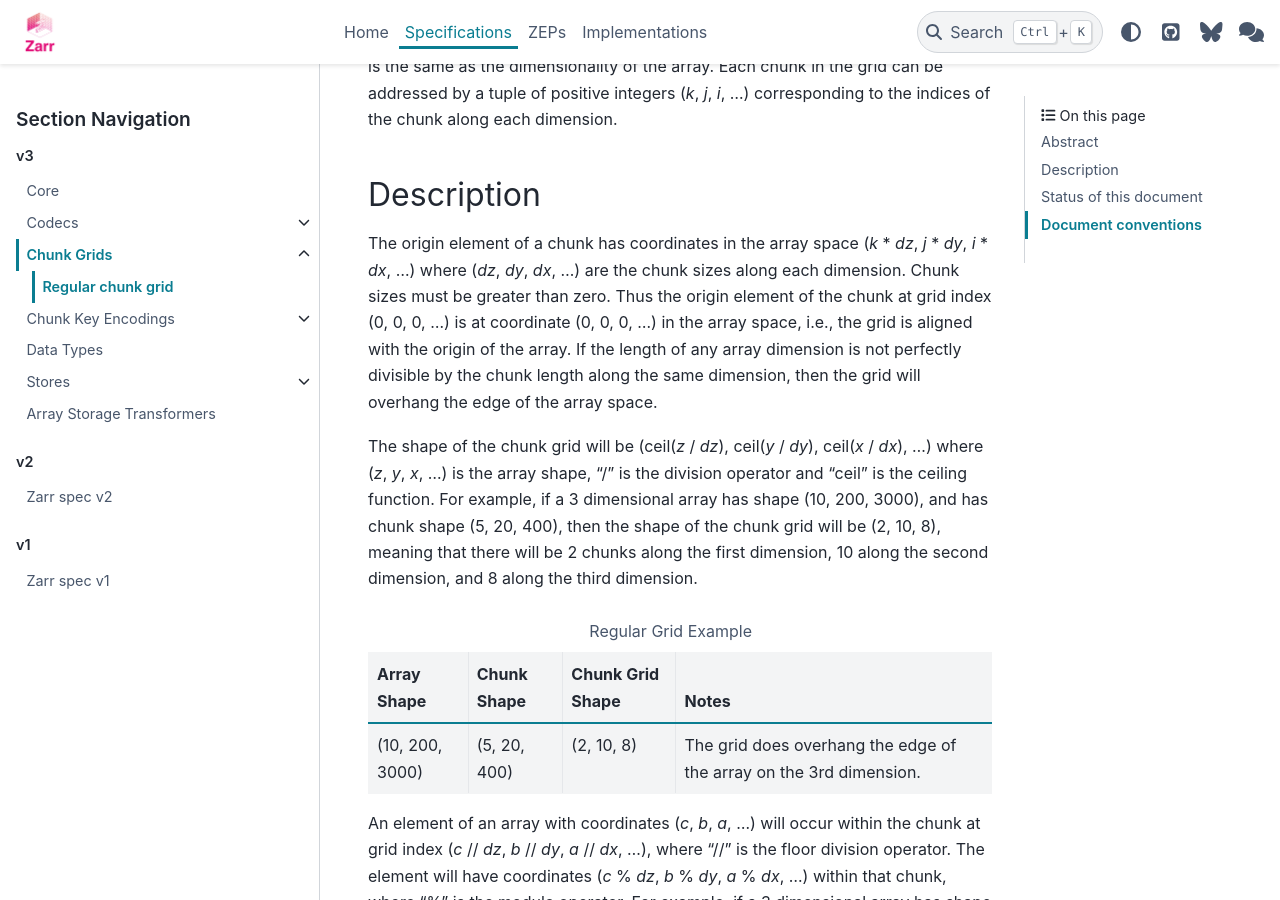
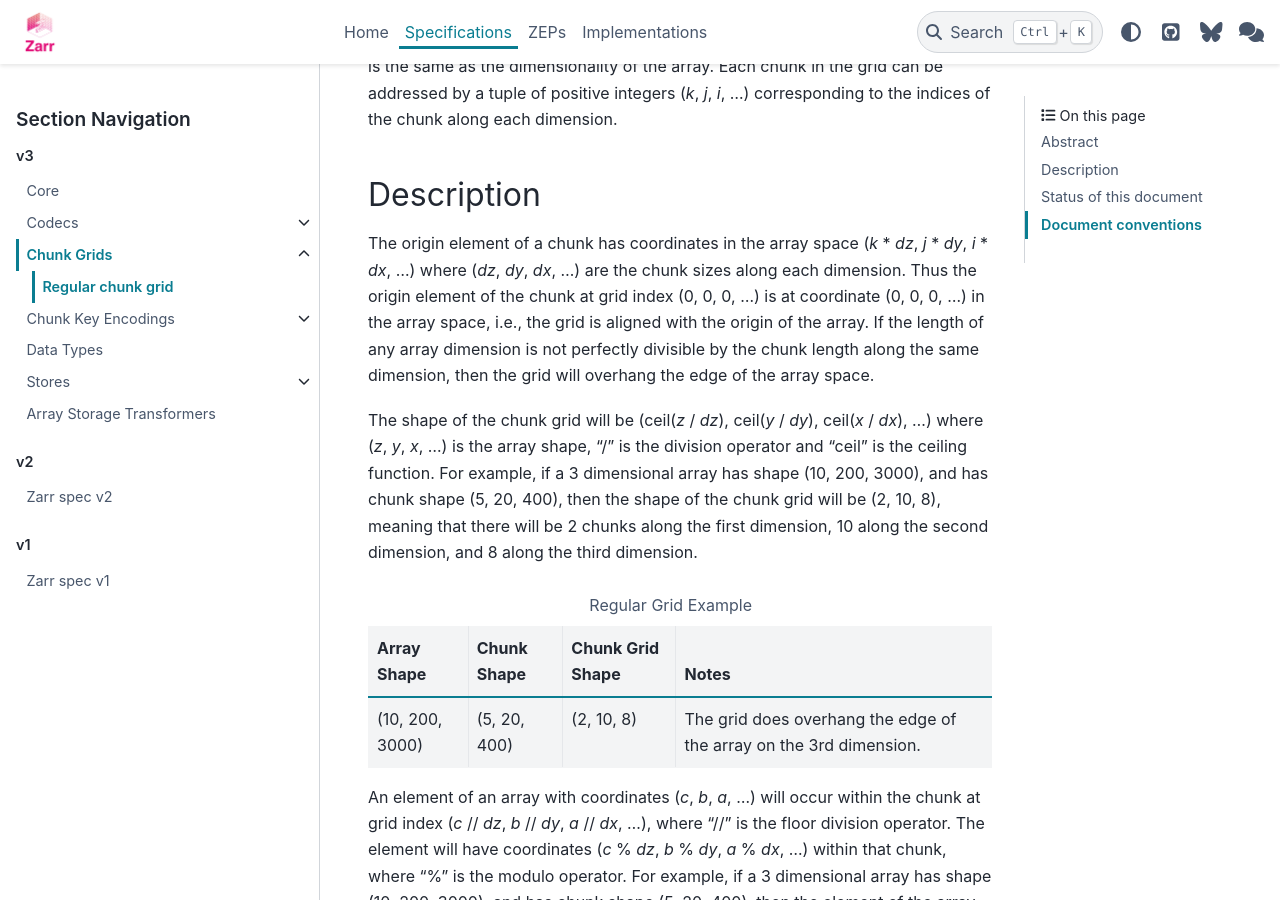
Before and after one commit to zarr-developers/zarr-specs, a Sphinx documentation site: the page built from docs/v3/chunk-grids/regular-grid/index.rst, in a window 1280 px wide and 900 px high, scrolled down 747 px. Built offline with Sphinx 7.4.7 and the PyData theme 0.15.4, drawn with Linux system fonts in a browser that asks for light colours.

Commit message:
Revert "docs(regular-grid): chunk sizes must be greater than 0"

```diff
--- a/docs/v3/chunk-grids/regular-grid/index.rst
+++ b/docs/v3/chunk-grids/regular-grid/index.rst
@@ -37,7 +37,7 @@ Description
 
 The origin element of a chunk has coordinates in the array space (`k` *
 `dz`, `j` * `dy`, `i` * `dx`, ...) where (`dz`, `dy`, `dx`, ...) are
-the chunk sizes along each dimension. Chunk sizes must be greater than zero.
+the chunk sizes along each dimension.
 Thus the origin element of the chunk at grid index (0, 0, 0,
 ...) is at coordinate (0, 0, 0, ...) in the array space, i.e., the
 grid is aligned with the origin of the array. If the length of any
```
